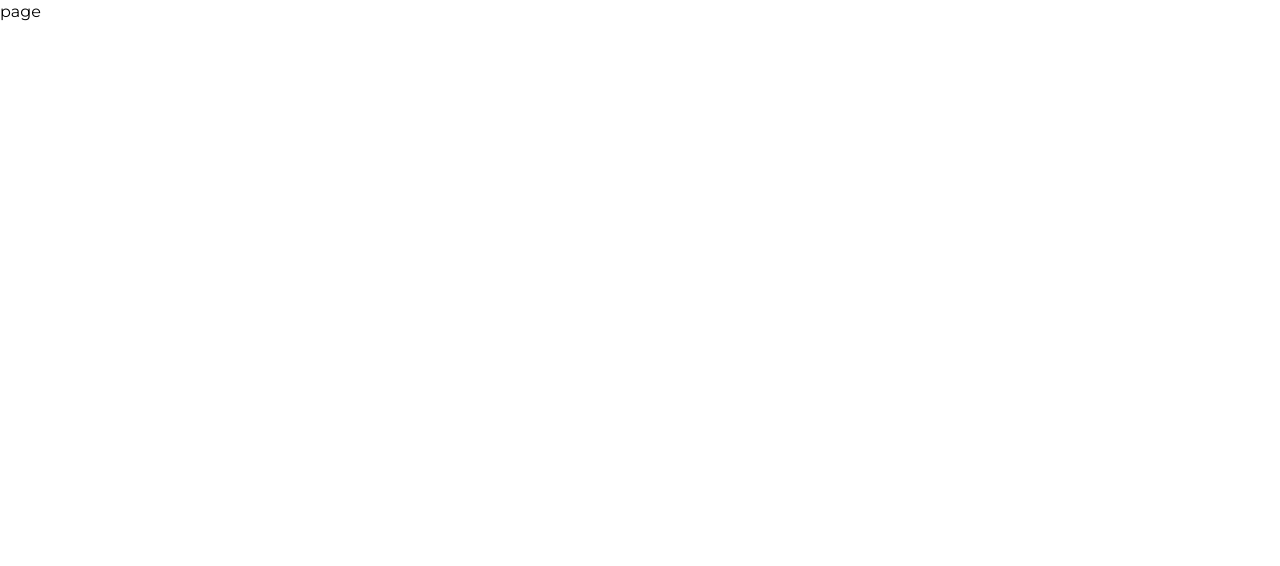
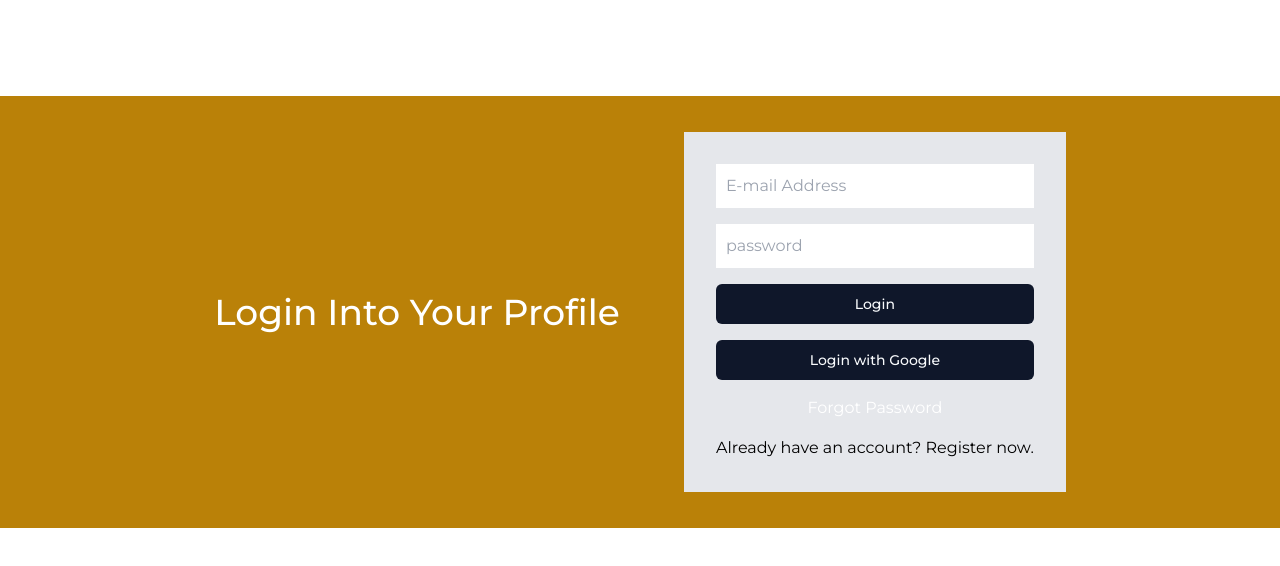
Before and after one commit to YawOtuo/afbr, a Next.js app: page /login in a window 1280 px wide. Shown: the top 566 px of the page. Built offline with nearby package versions, Linux system fonts and the light colour scheme.

Commit message:
Add login page

```diff
--- /dev/null
+++ b/src/app/login/components/loginForm.tsx
@@ -0,0 +1,55 @@
+"use client";
+import React from "react";
+import { useFormik } from "formik";
+import Link from "next/link";
+import { Button } from "@/components/ui/button";
+
+const page = () => {
+  // Pass the useFormik() hook initial form values and a submit function that will
+  // be called when the form is submitted
+  const formik = useFormik({
+    initialValues: {
+      email: "",
+      password: "",
+    },
+    onSubmit: (values) => {
+      alert(JSON.stringify(values, null, 2));
+    },
+  });
+  return (
+    <form
+      onSubmit={formik.handleSubmit}
+      className="flex flex-col items-center  gap-4 bg-gray-200 p-8"
+    >
+      <input
+        id="email"
+        name="email"
+        className="p-[10px] w-full"
+        type="email"
+        placeholder="E-mail Address"
+        onChange={formik.handleChange}
+        value={formik.values.email}
+      />
+      <input
+        id="password"
+        className="p-[10px] w-full"
+        placeholder="password"
+        name="password"
+        type="password"
+        onChange={formik.handleChange}
+        value={formik.values.password}
+      />
+      <Button type="submit" className="w-full">
+        Login
+      </Button>
+      <Button type="submit" className="w-full">
+        Login with Google
+      </Button>
+      <Link href={"#"}>Forgot Password</Link>
+      <span className="text-black">
+        Already have an account? <Link href={"/sign_up"}>Register now.</Link>
+      </span>
+    </form>
+  );
+};
+export default page;
--- a/src/app/login/page.tsx
+++ b/src/app/login/page.tsx
@@ -1,7 +1,19 @@
 import React from "react";
+import LoginForm from "./components/loginForm";
 
 const page = () => {
-  return <div>page</div>;
+  return (
+    <div className="w-full">
+      <div className="flex flex-wrap gap-16 bg-[#ba8108] text-white p-9 items-center justify-center mt-24">
+        <div className="flex flex-col items-center justify-center gap-5">
+          <h1 className="text-4xl font-medium ">Login Into Your Profile</h1>
+        </div>
+        <div className="flex ">
+          <LoginForm />
+        </div>
+      </div>
+    </div>
+  );
 };
 
 export default page;
--- a/src/app/registration/layout.tsx
+++ b/src/app/registration/layout.tsx
@@ -1,6 +1,6 @@
 import CoreMenu from "@/components/CoreMenu";
 
-export default function Layout({ children }) {
+export default function Layout({ children }: { children: JSX.Element }) {
   return (
     <CoreMenu>
       <div className="h-fit">{children}</div>{" "}
```
